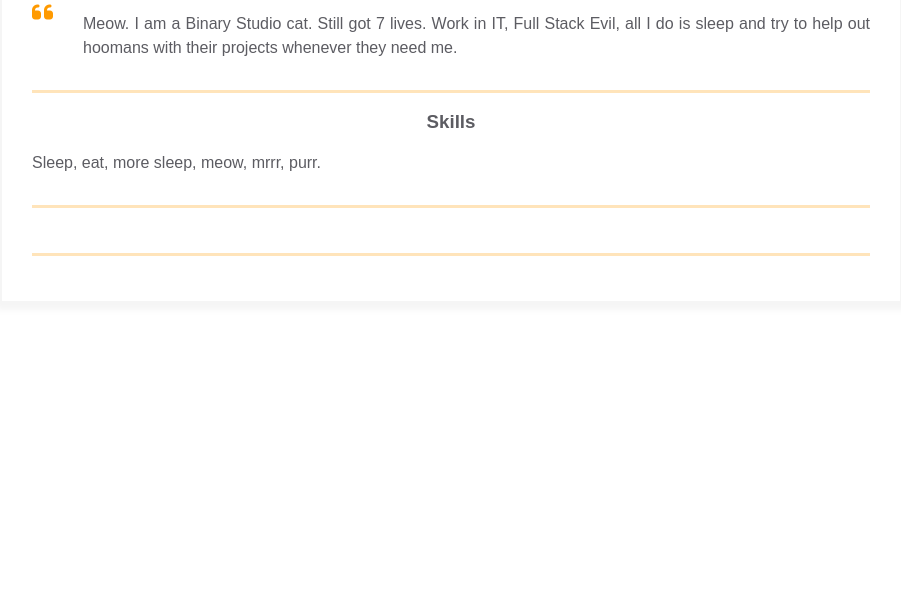
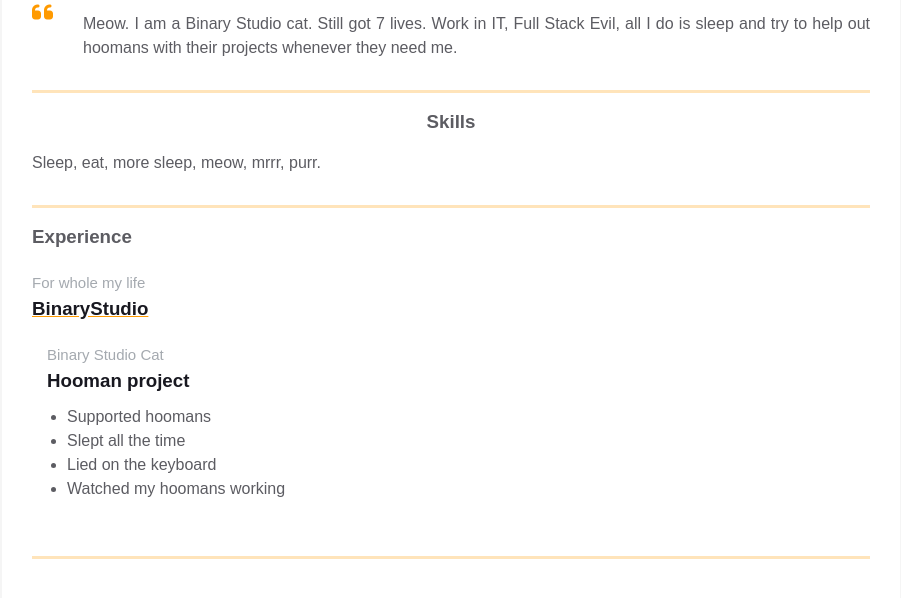
Before and after one commit to lavreniukk/homepage, a plain HTML site: page index.html in a window 1280 px wide. Shown: the part 338-936 px from the top of the page, without its empty margins (189-1090 px from the left). Before the commit the page ends 800 px from the top, so only its background shows below. Drawn offline with Linux system fonts and the light colour scheme.

Commit message:
Added experiences

```diff
--- a/index.html
+++ b/index.html
@@ -65,11 +65,30 @@
           <div class="container">
             <div class="resume__block">
               <div class="main-info fh">
+                <div class="experiences">
+                    <h3 class="experiences__header">Experience</h3>
+                    <div class="experiences__company">
+                        <div class="experiences__company-header">
+                        <span class="experiences__company-header-durability">For whole my life</span>
+                        <h3 class="experiences__company-header-name">BinaryStudio</h3>
+                        </div>
 
-                <div class="experiences"></div>
+                        <div class="experiences__company-project">
+                        <span class="experiences__company-project-role">Binary Studio Cat</span>
+                        <h3 class="experiences__company-project-name">Hooman project</h3>
+                        <ul class="experiences__company-project-responsibilities">
+                            <li>Supported hoomans</li>
+                            <li>Slept all the time</li>
+                            <li>Lied on the keyboard</li>
+                            <li>Watched my hoomans working</li>
+                        </ul>
+                        </div>
+                    </div>
+                </div>
 
-                <div class="additional-info fv"></div>
-              </div>
+                <div class="additional-info fv">
+                </div>
+            </div>
             </div>
           </div>
         </div>
```
